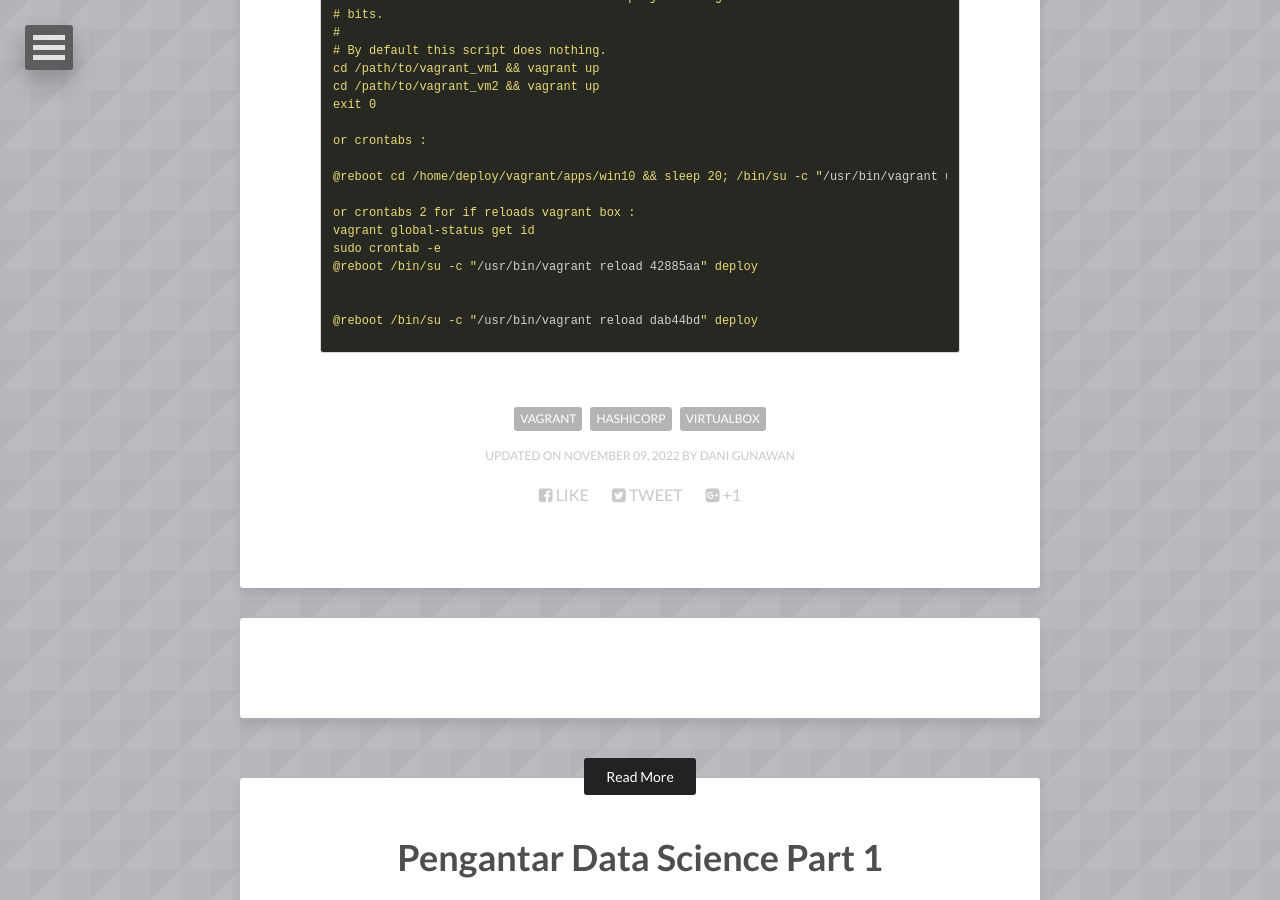
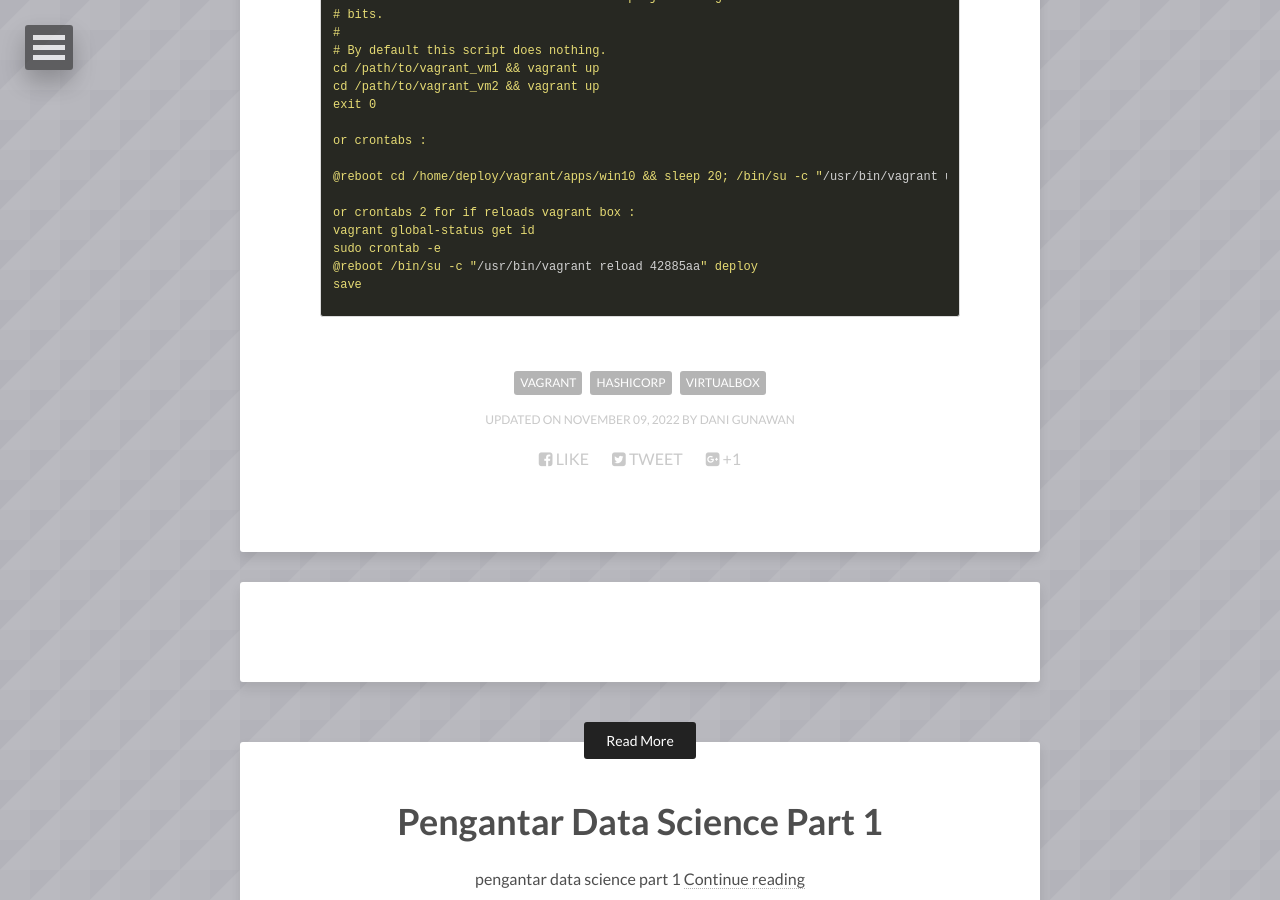
Before and after one commit to danigunawan/danigunawan.github.io, a Jekyll site: the page built from _posts/2022-11-09-belajar-vagrant-part-1.md, in a window 1280 px wide and 900 px high, scrolled down 8550 px. Built offline with Jekyll 4.4.1, drawn with Linux system fonts in a browser that asks for light colours; nearby versions of some CDN libraries; comment, search, counter and statistics services are not loaded.

Commit message:
[ADD POSTING] posting

```diff
--- a/_posts/2022-11-09-belajar-vagrant-part-1.md
+++ b/_posts/2022-11-09-belajar-vagrant-part-1.md
@@ -467,8 +467,6 @@ or crontabs 2 for if reloads vagrant box :
 vagrant global-status get id
 sudo crontab -e
 @reboot /bin/su -c "/usr/bin/vagrant reload 42885aa" deploy
-
-
-@reboot /bin/su -c "/usr/bin/vagrant reload dab44bd" deploy
+save
 
 {% endhighlight %}
```
